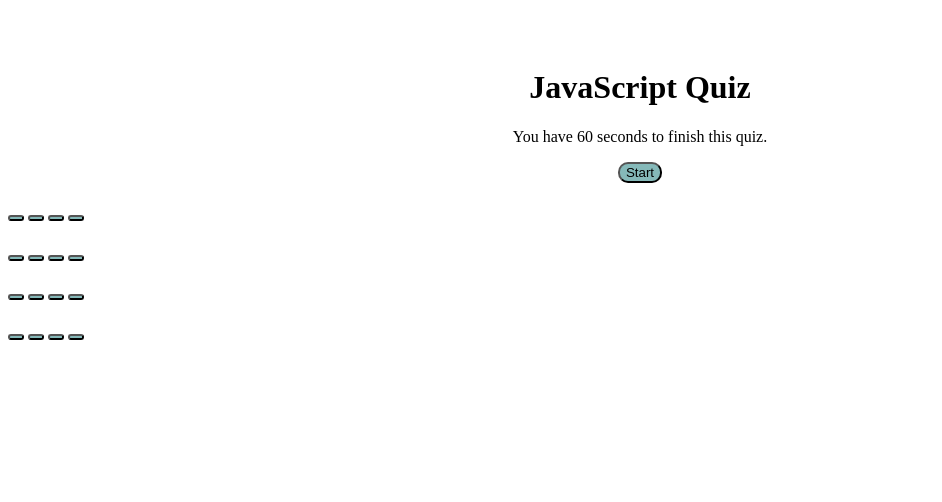
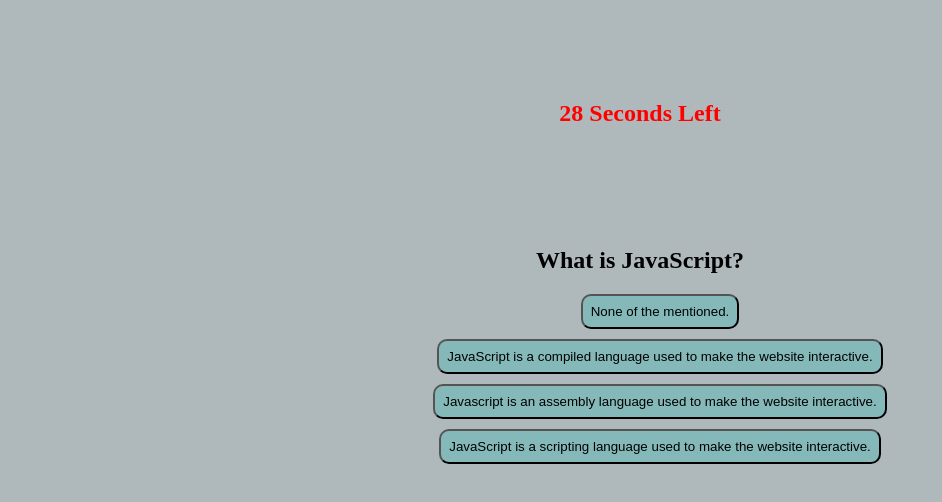
Before and after one commit to Samantha131821/Jsquiz1, a plain HTML site: page index.html in a window 1280 px wide. Both pictures are taken after a click on the button "Start". Shown: the whole page, without its empty margins (0-942 px from the left). Drawn offline with Linux system fonts and the light colour scheme.

Commit message:
updated CSS and JS

```diff
--- a/assets/script.js
+++ b/assets/script.js
@@ -1,32 +1,185 @@
+
+
+var questionContent = [
+    question1 = {
+        question: "What is JavaScript?",
+        answersArray: [
+            "JavaScript is a scripting language used to make the website interactive.",
+            "Javascript is an assembly language used to make the website interactive.",
+            "JavaScript is a compiled language used to make the website interactive.",
+            "None of the mentioned."
+        ],
+        correctAnswer:"JavaScript is a scripting language used to make the website interactive."
+
+    },
+    question2 = {
+        question: "JavaScript code can be written in ___.",
+        answersArray: [
+            "Javascript file (.js file)",
+            "HTML document directly",
+            "JavaScript and in HTML document directly",
+            "In style sheets (.css file)"
+        ],
+        correctAnswer:"JavaScript and in HTML document directly"
+
+
+    },
+    question3 = {
+        question: "Which JavaScript method is used to access HTML elements by id?",
+        answersArray: [
+            "getElementByID()",
+            "getElement(id)",
+            "getElementByID(id)",
+            "elementById(id)"
+        ],
+        correctAnswer:"getElementByID(id)"
+
+    },
+]
+
+var highScore = [];
+var timeEl = document.querySelector("#time");
+
 var startButton = document.querySelector(".start-button");
-var secondsLeft= 60;
-var timeEl = document.querySelector(".time");
 
-function startTimer() {
-    startButton.addEventListener("click", startTimer);
+var startPage = document.getElementById('startPage')
+var questionPage = document.getElementById('questionPage')
+var initialPage = document.getElementById('initialPage')
+
+var questions = document.getElementById('questions')
+var answers = document.getElementById('answers')
+
+var displayScore = document.getElementById('finalScore')
+var initialInput = document.getElementById('initialInput')
+
+var isQuiz = false;
+var finalScore = 0;
+var secondsLeft= 30;
+var numberCorrect;
+var numberIncorrect;
+var questionIndex;
+var questionArrayOrder;
+
+var pageArray = [startPage, questionPage, initialPage]
+
+function hidePages(){
+    for (let i = 0; i < pageArray.length; i++) {
+        if(!pageArray[i].classList.contains('hide')){
+            pageArray[i].classList.add('hide')
+        }
+
+    }
+}
+
+function questionOrder(arr){
+    let arrIndex=[]
+    for (let i = 0; i < arr.length; i++) {
+     arrIndex.push(i)
+    }
+
+    return shuffleArray(arrIndex)
+}
+
+
+function shuffleArray(arr){
+    return arr.sort(() => Math.random() - .5)
+}
+
+startButton.addEventListener("click", (startTimer));
+
+function startTimer(event) {
     var timerInterval = setInterval(function() {
         secondsLeft--;
-        timeEl.textContent = secondsLeft + "Seconds Left."
+        timeEl.textContent = secondsLeft + " Seconds Left";
 
-        if (secondsLeft === 0) {
-            //Times Up! and goto next screen enter initals on score page.
+        if(secondsLeft === 0) {
             clearInterval(timerInterval);
-            //recordScore();
+            finalPage();
         }
-    },60000);
+    }, 1000);
+    hidePages()
+    questionPage.classList.remove('hide')
+
+    numberCorrect = 0
+    numberIncorrect = 0;
+    questionIndex = 0
+    isQuiz = true
+
+    questionArrayOrder = questionOrder(questionContent)
+
+    questionUpdater(questionContent, questionArrayOrder[questionIndex])
 }
 
-//function recordScore() {
-    //States final score
-    //Enter Initals- submit
-    //See high scores
+function questionUpdater(array, index){
+
+    questions.textContent = array[index].question;
+    let currentAnswerArray = shuffleArray(array[index].answersArray)
+    let ans;
+    let but;
+
+    for (let i = 0; i < currentAnswerArray.length; i++) {
+        ans = document.createElement('LI')
+        but = document.createElement('button')
+
+        ans.appendChild(but)
+        but.textContent = currentAnswerArray[i]
+
+        ans.addEventListener('click', questionController)
+        answers.appendChild(ans)
     }
 
 
-//let userchoice = ""
-//let score = 0
 
-var displayQuestionOne = document.querySelector("question-one");
-document.querySelector(".start-button").addEventListener("click", displayQuestionOne);
+}
 
-[{question-one: "What is JavaScript?", answers: "A. JavaScript is a scripting language used to make the website interactive.", "B. Javascript is an assembly language used to make the website interactive.", "C. JavaScript is a compiled language used to make the website interactive.", "D. None of the mentioned."}]
+
+function questionController(event){
+    if(event.target.textContent.substring(3) === questionContent[questionArrayOrder[questionIndex]].correctAnswer){
+        secondsLeft+=5
+        numberCorrect++
+    }
+    else{
+        secondsLeft-=5;
+        numberIncorrect++
+    }
+    clearQuestion()
+    questionIndex++
+    if(questionIndex < questionContent.length){
+        questionUpdater(questionContent, questionArrayOrder[questionIndex])
+    }else{
+        finalScore = secondsLeft;
+        finalPage()
+    }
+
+}
+
+
+function clearQuestion(){
+    questions.textContent = ''
+    while(answers.hasChildNodes()){
+        answers.removeChild(answers.childNodes[0])
+    }
+
+}
+
+localStorage.setItem("highScore", 0)
+
+if (score > localStorage.getItem("highScore")) {
+    localStorage.setItem("highScore", score);
+}
+
+
+function finalPage(){
+    if(finalScore < 1){
+        finalScore = 0
+    }
+    displayScore.textContent = finalScore
+    hidePages()
+    initialPage.classList.remove('hide')
+    isQuiz = false
+}
+
+function clearPage (event) {
+    document.getElementById('initalsButton').addEventListener('click', (clearPage));
+
+}
--- a/assets/style.css
+++ b/assets/style.css
@@ -6,9 +6,36 @@
 button {
     background-color: rgb(133, 185, 185);
     border-radius: 10px;
+    padding:8px;
+
 }
 
 button:hover {
     background-color: grey;
     color: white;
 }
+
+.main {
+    text-align: center;
+    margin-top: 200px;
+    background-color: rgb(175, 185, 187);
+ }
+
+.time {
+    position: relative;
+    top: -100px;
+    color: red;
+}
+
+.hide{
+    display: none;
+}
+
+LI {
+    list-style-type: none;
+    padding-bottom: 10px;
+}
+
+p {
+    font-size: 20px;
+}
--- a/index.html
+++ b/index.html
@@ -7,51 +7,34 @@
     <title>JavaScript Quiz</title>
     <link rel="stylesheet" href="assets/style.css"/>
 </head>
-<body>
-    <div class="start-page">
+<body class="main">
+    <div class="start-page " id="startPage">
         <h1>JavaScript Quiz</h1>
-        <p>You have 60 seconds to finish this quiz.</p>
+        <p>You have 30 seconds to finish this quiz.</p>
         <button class="start-button">Start</button>
     </div>
 
-    <h2 class="time" style="text-align:center;"></h2>
+    <h2 class="time" id="time"></h2>
 
-<div class="container">
+    <div class="container">
 
-    <div><h1 id="question-one"></h1>
+        <section id="questionPage" class="hide">
+            <h1 id="questions"></h1>
+            <ul id="answers">
 
-        <button class ="answers" id="opt-1"></button>
-        <button class ="answers" id="opt-2"></button>
-        <button class ="answers" id="opt-3"></button>
-        <button class ="answers" id="opt-4"></button>
-    </div>
-
-    <div><h1 id="question-two"></h1>
-
-        <button class ="answers" id="opt-1"></button>
-        <button class ="answers" id="opt-2"></button>
-        <button class ="answers" id="opt-3"></button>
-        <button class ="answers" id="opt-4"></button>
-    </div>
-
-    <div><h1 id="question-three"></h1>
-
-        <button class ="answers" id="opt-1"></button>
-        <button class ="answers" id="opt-2"></button>
-        <button class ="answers" id="opt-3"></button>
-        <button class ="answers" id="opt-4"></button>
-    </div>
-
-    <div><h1 id="question-four"></h1>
-
-        <button class ="answers" id="opt-1"></button>
-        <button class ="answers" id="opt-2"></button>
-        <button class ="answers" id="opt-3"></button>
-        <button class ="answers" id="opt-4"></button>
-    </div>
+            </ul>
+        </section>
 
 
-</div>
+        <section id="initialPage" class="hide">
+            <h2>Game is Over</h2>
+            <h4>Your final score is: <span id="finalScore"></span></h4>
+            <h3>Enter your initials: <input type="text" id="initialsInput"/></h3>
+            <button id="initialsButton">Submit</button>
+        </section>
+
+
+    </div>
 
 
 
```
